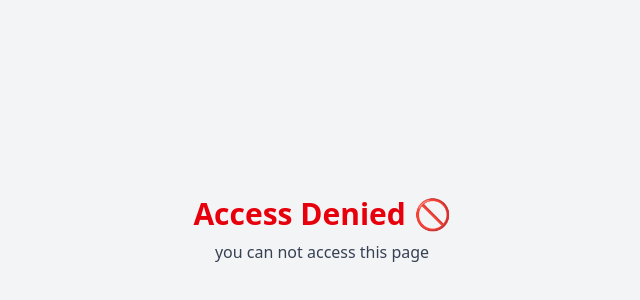
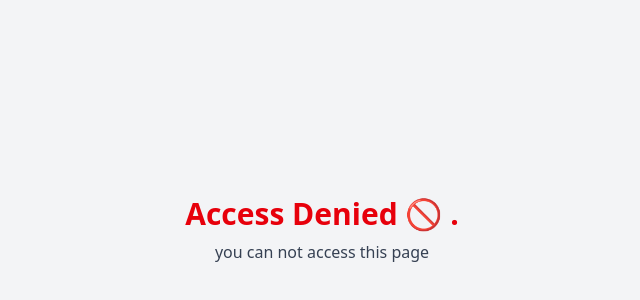
Before and after one commit to Ravindraprajapat/Snapcartt, a Next.js app: page /unauthorized in a window 1280 px wide. Shown: the part 170-470 px from the top of the page, without its empty margins (318-958 px from the left). Built offline with nearby package versions, Linux system fonts and the light colour scheme; no server answers; the database is empty.

Commit message:
update login file

```diff
--- a/src/app/unauthorized/page.tsx
+++ b/src/app/unauthorized/page.tsx
@@ -3,7 +3,7 @@ import React from 'react'
 const Unauthorized = () => {
   return (
     <div className='flex flex-col items-center justify-center h-screen bg-gray-100'>
-      <h1 className='text-3xl font-bold text-red-600'>Access Denied 🚫</h1>
+      <h1 className='text-3xl font-bold text-red-600'>Access Denied 🚫 .</h1>
       <p className='mt-2 text-gray-700'>you can not access this page</p>
     </div>
   )
```
